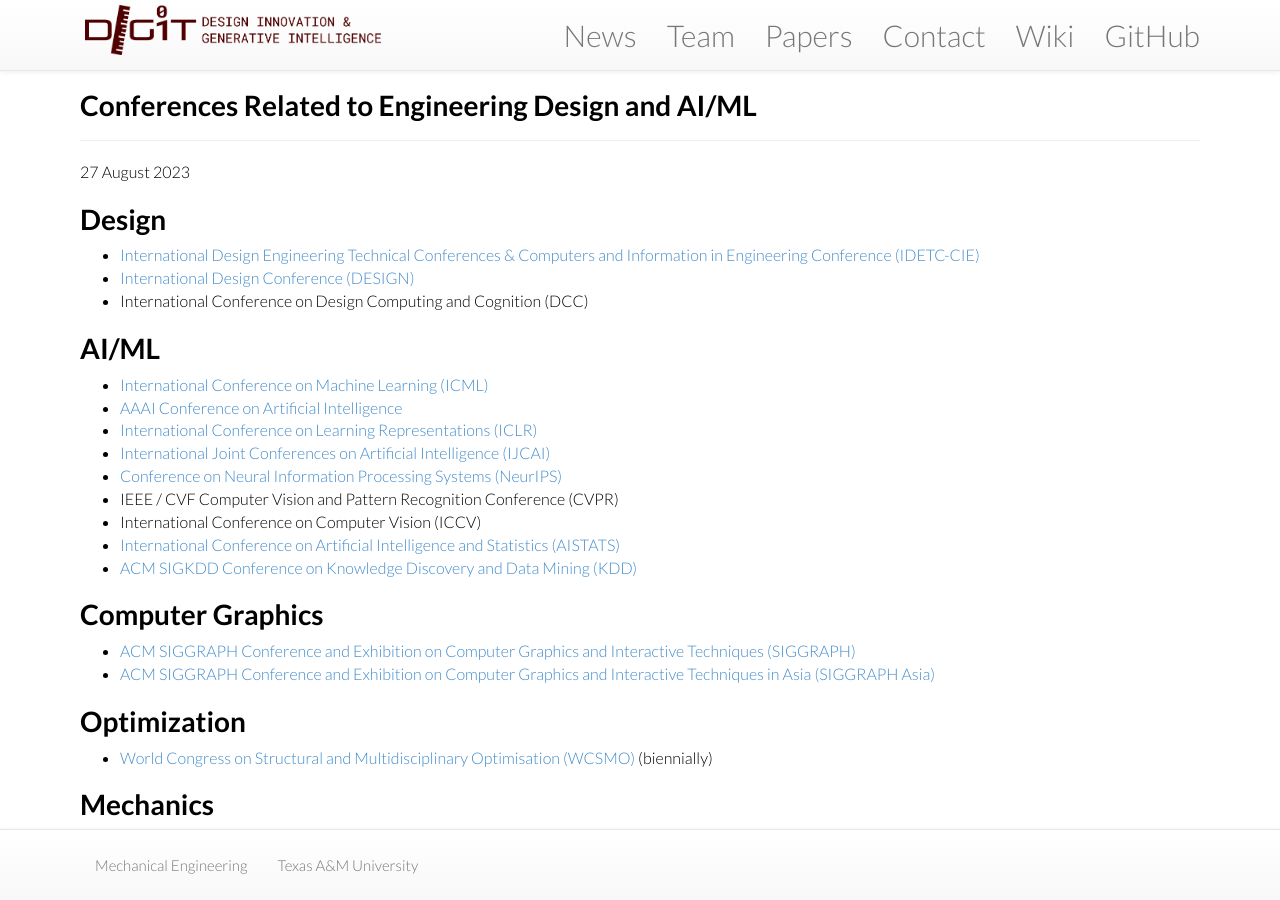
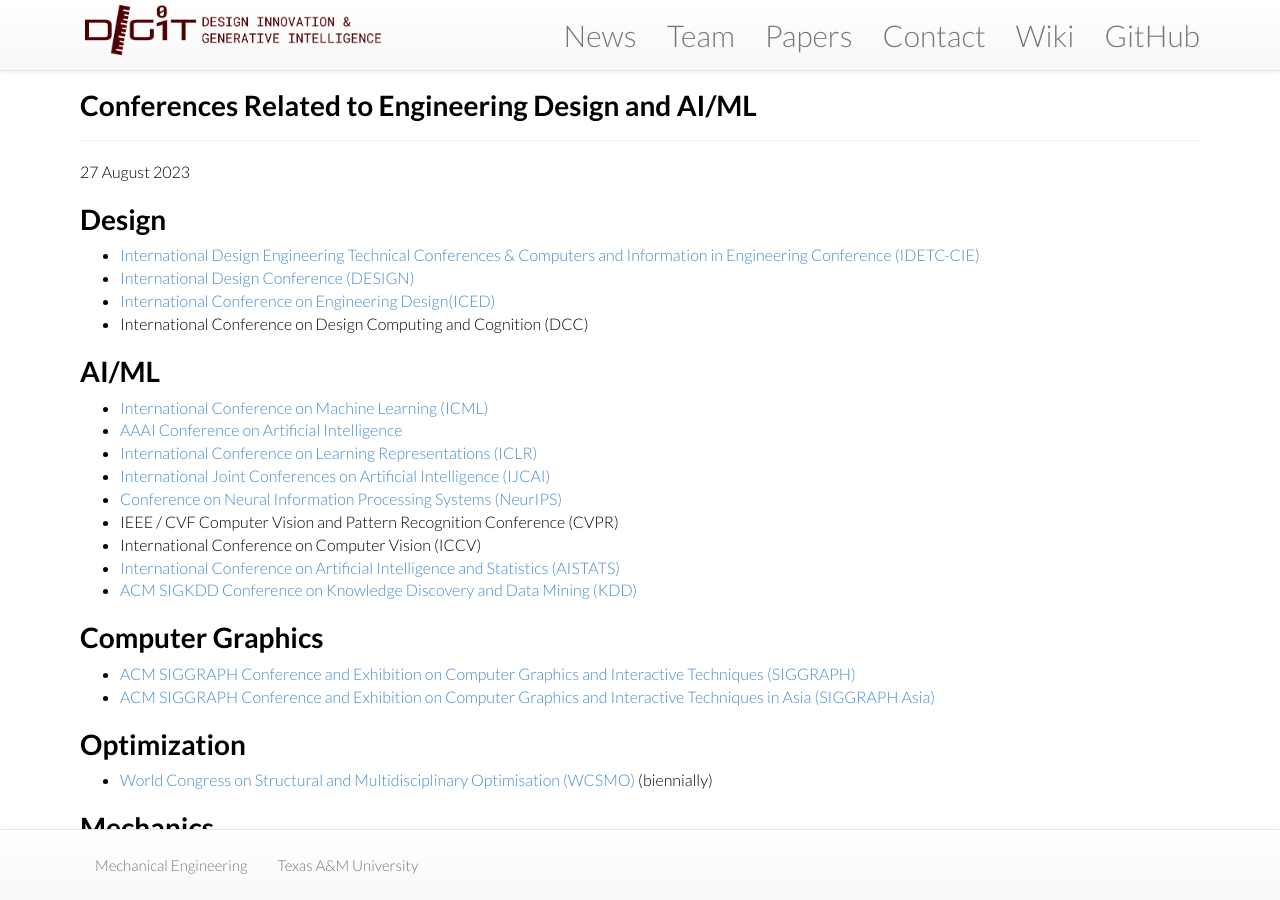
Before and after one commit to jihao2021/trojanbears, a Jekyll site: the page built from wiki/_posts/2023-08-27-conference-recommendation.md, in a window 1280 px wide and 900 px high. Built offline with Jekyll 4.4.1, drawn with Linux system fonts in a browser that asks for light colours; nearby versions of some CDN libraries.

Commit message:
Update 2023-08-27-conference-recommendation.md

```diff
--- a/wiki/_posts/2023-08-27-conference-recommendation.md
+++ b/wiki/_posts/2023-08-27-conference-recommendation.md
@@ -11,6 +11,7 @@ tags: [conference]
 # Design
 * [International Design Engineering Technical Conferences & Computers and Information in Engineering Conference (IDETC-CIE)](https://event.asme.org/IDETC-CIE)
 * [International Design Conference (DESIGN)](https://www.designconference.org/)
+* [International Conference on Engineering Design(ICED)](https://iced.designsociety.org/)
 * International Conference on Design Computing and Cognition (DCC)
 
 # AI/ML
```
